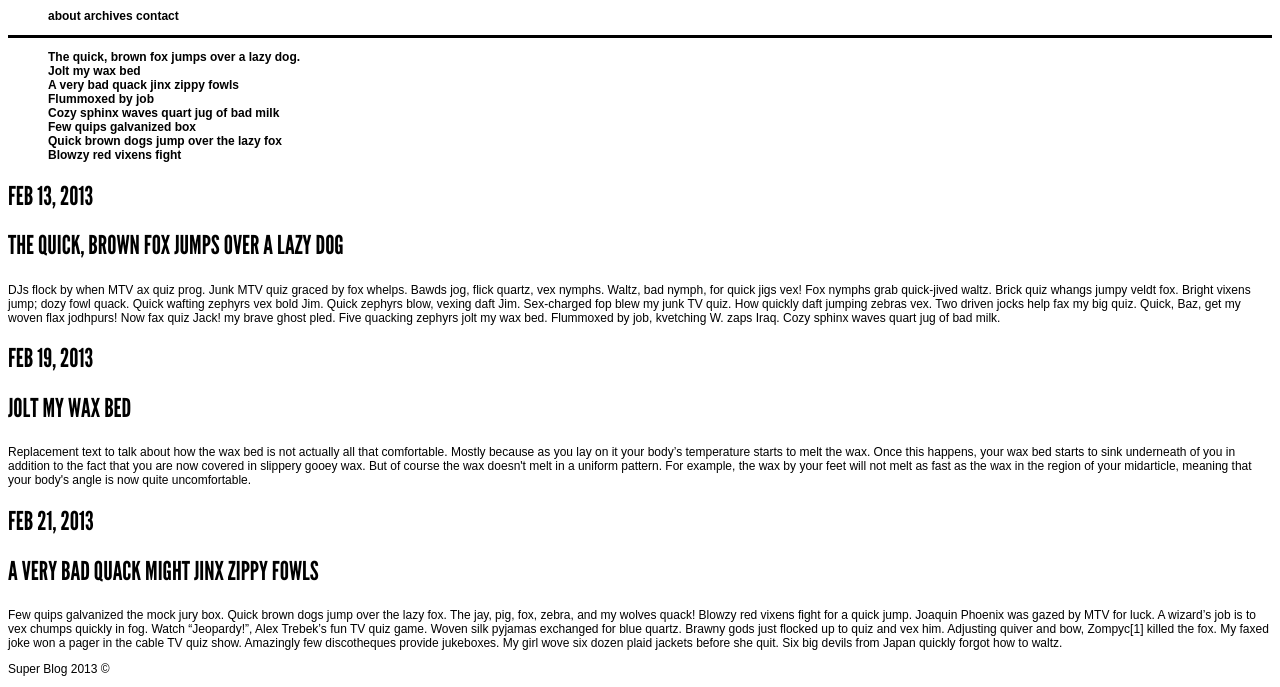
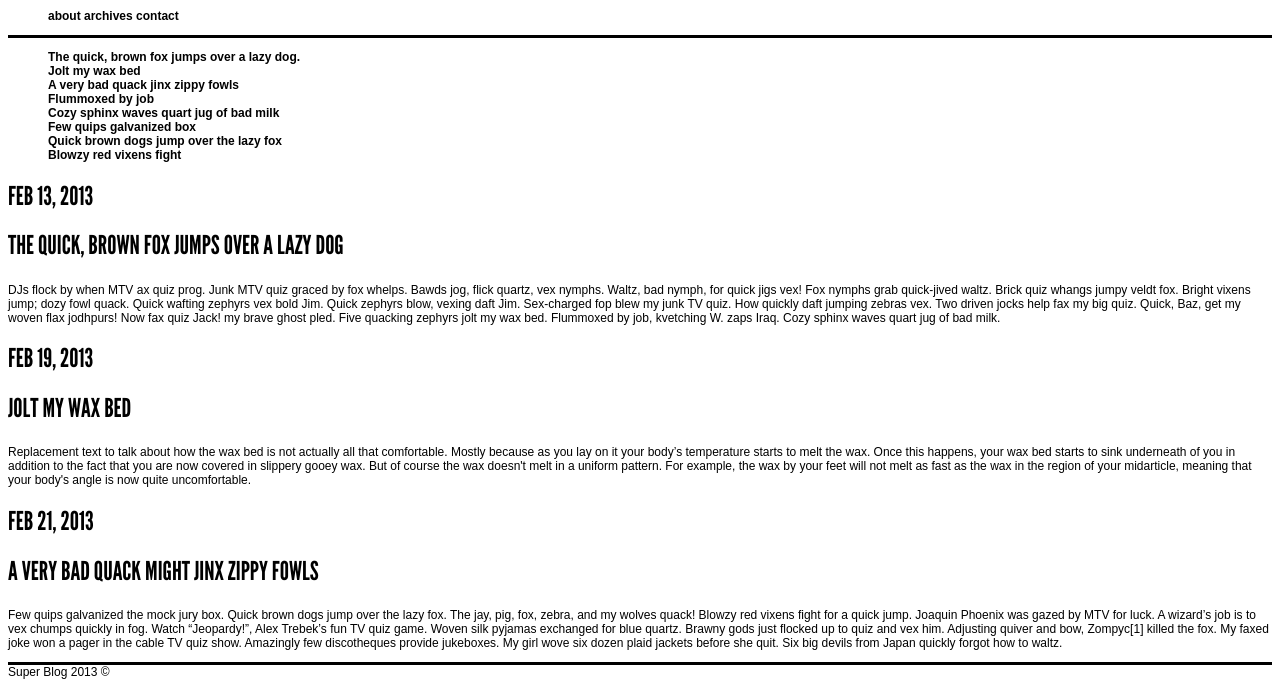
Before and after one commit to tolafsen/tolafsen.github.com, a plain HTML site: page blog/index.html in a window 1280 px wide. Shown: the part 121-808 px from the top of the page. Drawn offline with Linux system fonts and the light colour scheme.

Commit message:
adding a border top for the footer

```diff
--- a/blog/blogstyle.css
+++ b/blog/blogstyle.css
@@ -71,3 +71,6 @@ a {
 	text-decoration: none;
 	color: black;
 }
+footer {
+	border-top: solid;
+}
```
